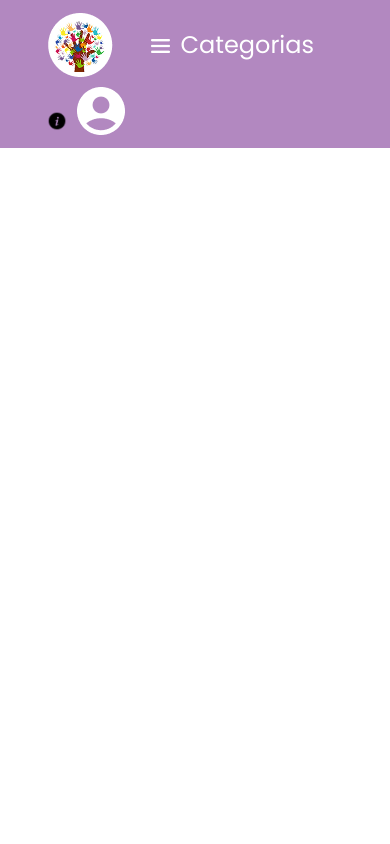
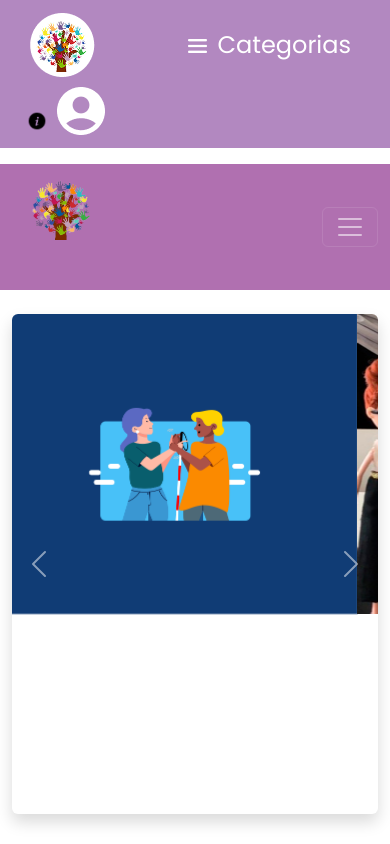
Before and after one commit to chroanz/front-devops, a Vue app: page /homepage in a window 390 px wide. Before the commit this address had no page. Shown: the top 844 px of the page. Built offline with nearby package versions, Linux system fonts and the light colour scheme.

Commit message:
feat: ajuste do espacamento do nav e adicao de rota (homepage)

```diff
--- a/src/components/organisms/AppNavbar.vue
+++ b/src/components/organisms/AppNavbar.vue
@@ -73,12 +73,14 @@
     const offcanvasBody = document.querySelector(".offcanvas-body");
     const navbar = document.querySelector(".container-fluid");
 
-      if (window.innerWidth <= 768) {
-        if (barraDeBusca && offcanvasBody && !offcanvasBody.contains(barraDeBusca)) {
+    if (!barraDeBusca || !offcanvasBody || !navbar) return;
+
+    if (window.innerWidth <= 1024) { // Defina um breakpoint adequado para notebooks
+      if (!offcanvasBody.contains(barraDeBusca)) {
         offcanvasBody.insertBefore(barraDeBusca, offcanvasBody.firstChild);
       }
     } else {
-        if (barraDeBusca && navbar && !navbar.contains(barraDeBusca)) {
+      if (!navbar.contains(barraDeBusca)) {
         navbar.insertBefore(barraDeBusca, navbar.children[1]);
       }
     }
@@ -124,7 +126,7 @@
   align-items: center;
   justify-content: center;
   width: 100%;
-  padding: 0 20px;
+  padding: 0 70px 0 30px;
   }
 
 
@@ -188,6 +190,7 @@
 
 .div-barra-de-busca {
          width: clamp(300px, 100%, 660px);
+         /* margin-right: 200px; */
 
      }
 
@@ -266,7 +269,7 @@
     height: 20px;
     background-image: url('@/assets/info-login-icon.png');
     margin-top: 20px;
-    margin-left: 380px;
+    margin-left: 220px;
     background-size: contain;
     background-repeat: no-repeat;
     cursor: pointer;
@@ -296,14 +299,25 @@
     display: none;
   }
 
+
+
+
   @media (max-width: 768px) {
+
+    .container-fluid {
+  display: flex;
+  align-items: center;
+  justify-content: center;
+  width: 100%;
+  padding: 0 2px 0 2px;
+  }
 
 
     .btn-primary {
     background-color: transparent;
     border: none;
     font-size: 24px;
-    margin-right: 20px;
+    margin-right: 1px;
   }
 
   .offcanvas-body .barra-de-busca {
@@ -333,7 +347,8 @@
     height: 20px;
     background-image: url('@/assets/info-login-icon.png');
     margin-top: 20px;
-    margin-left: 3px;
+    margin-left: 1px;
+    /* margin-right: 10px; */
     background-size: contain;
     background-repeat: no-repeat;
     cursor: pointer;
--- a/src/router/index.js
+++ b/src/router/index.js
@@ -54,6 +54,15 @@
       header: AppNavbar,
     },
   },
+
+  {
+    path: "/homepage",
+    name: "homepage",
+    components: {
+      default: homepage,
+      header: AppNavbar,
+    },
+  }
 ];
 
 const router = createRouter({
```
Lines whose indentation alone changed are shown as unchanged.
